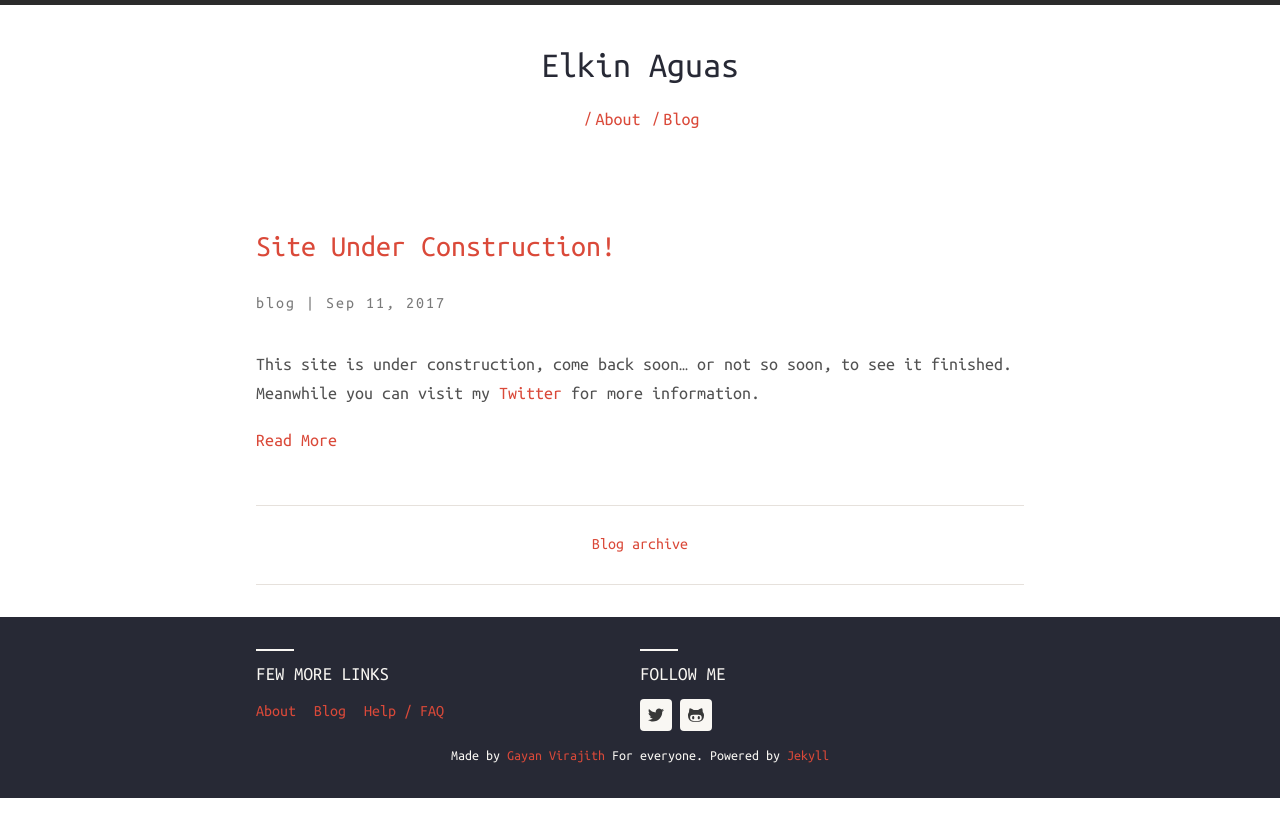
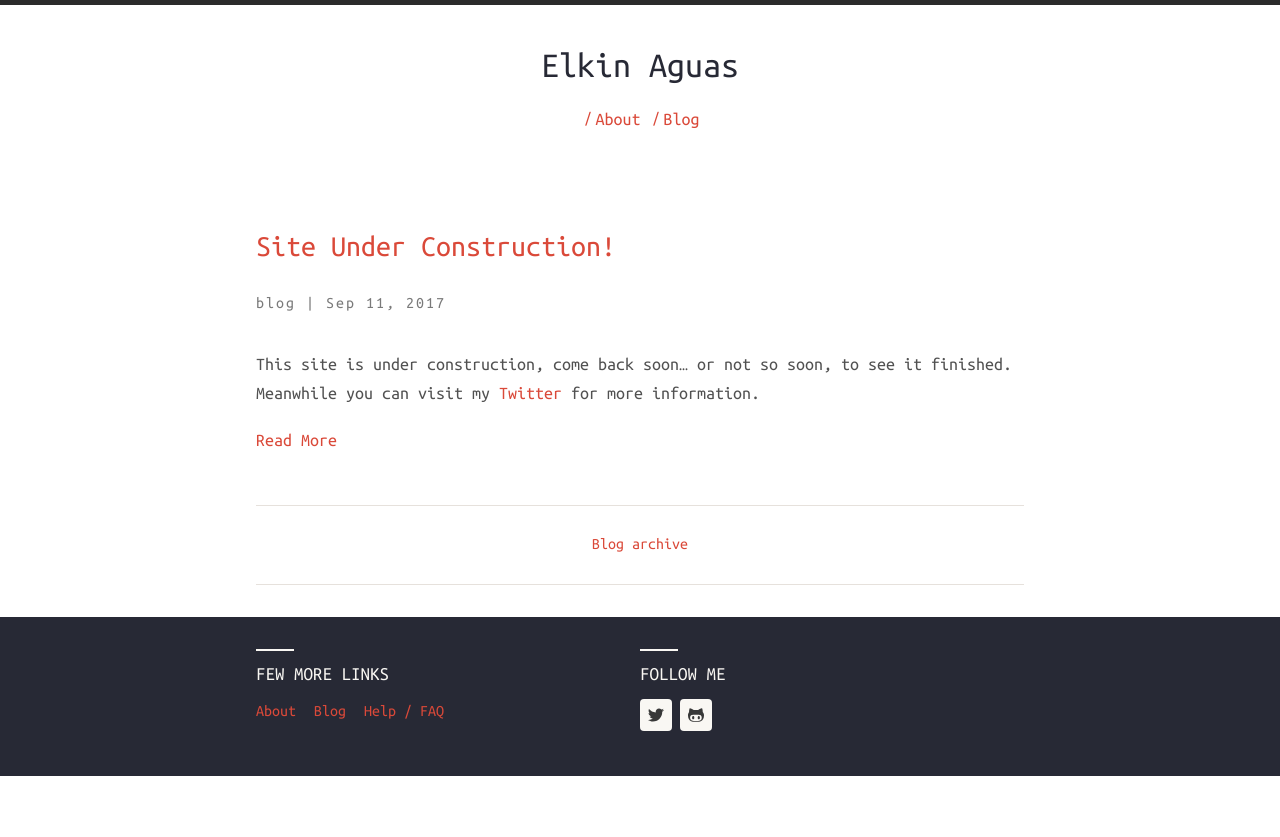
Before and after one commit to elkinaguas/elkinaguas.github.io, a Jekyll site: the page built from index.html, in a window 1280 px wide. Shown: the top 837 px of the page. Built offline with Jekyll 4.4.1, drawn with Linux system fonts in a browser that asks for light colours; nearby versions of some CDN libraries.

Commit message:
Update footer.html

```diff
--- a/_includes/footer.html
+++ b/_includes/footer.html
@@ -1,4 +1,4 @@
-{% if site.harmony.show_disclaimer %}
+<!--{% if site.harmony.show_disclaimer %}
 	Made by <a href="http://gayan.me" target="_blank">Gayan Virajith</a> For everyone.
 {% endif %}
-Powered by <a href="http://jekyllrb.com" target="_blank">Jekyll</a>
+Powered by <a href="http://jekyllrb.com" target="_blank">Jekyll</a>-->
```
